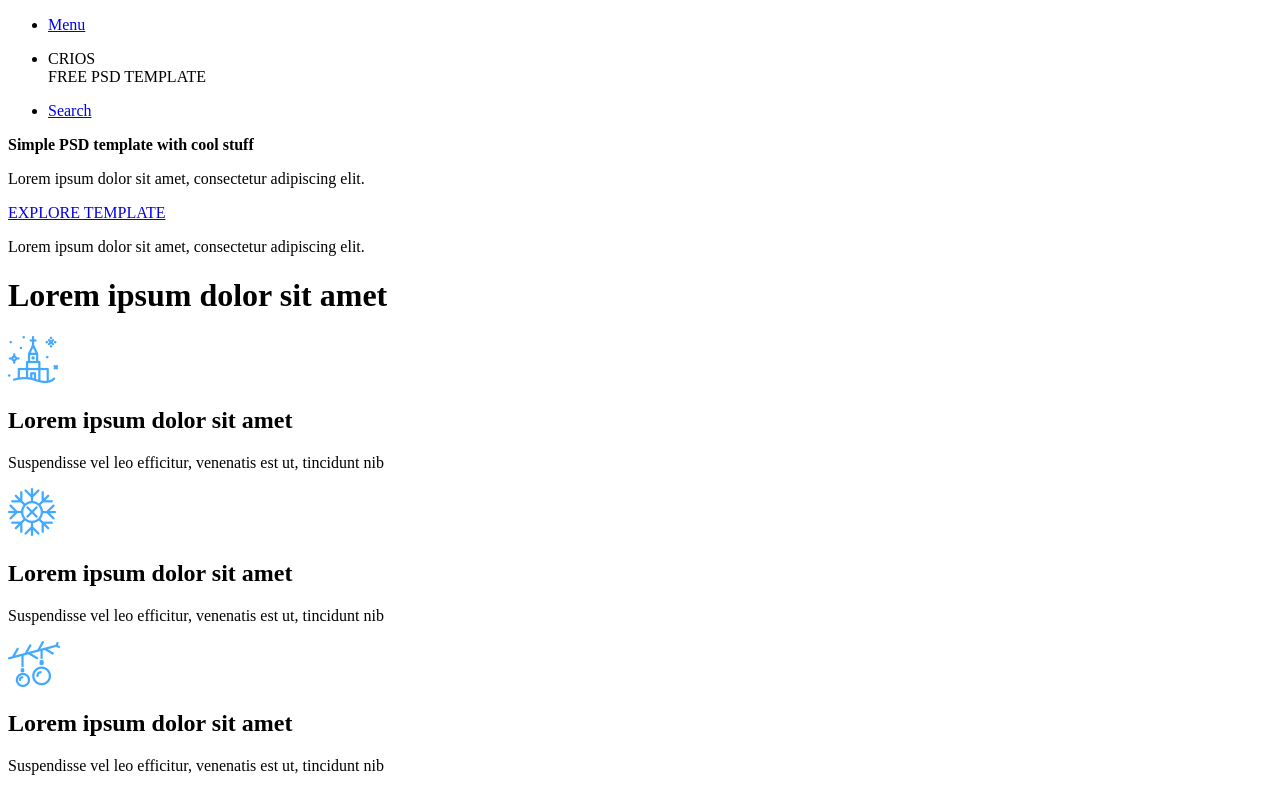
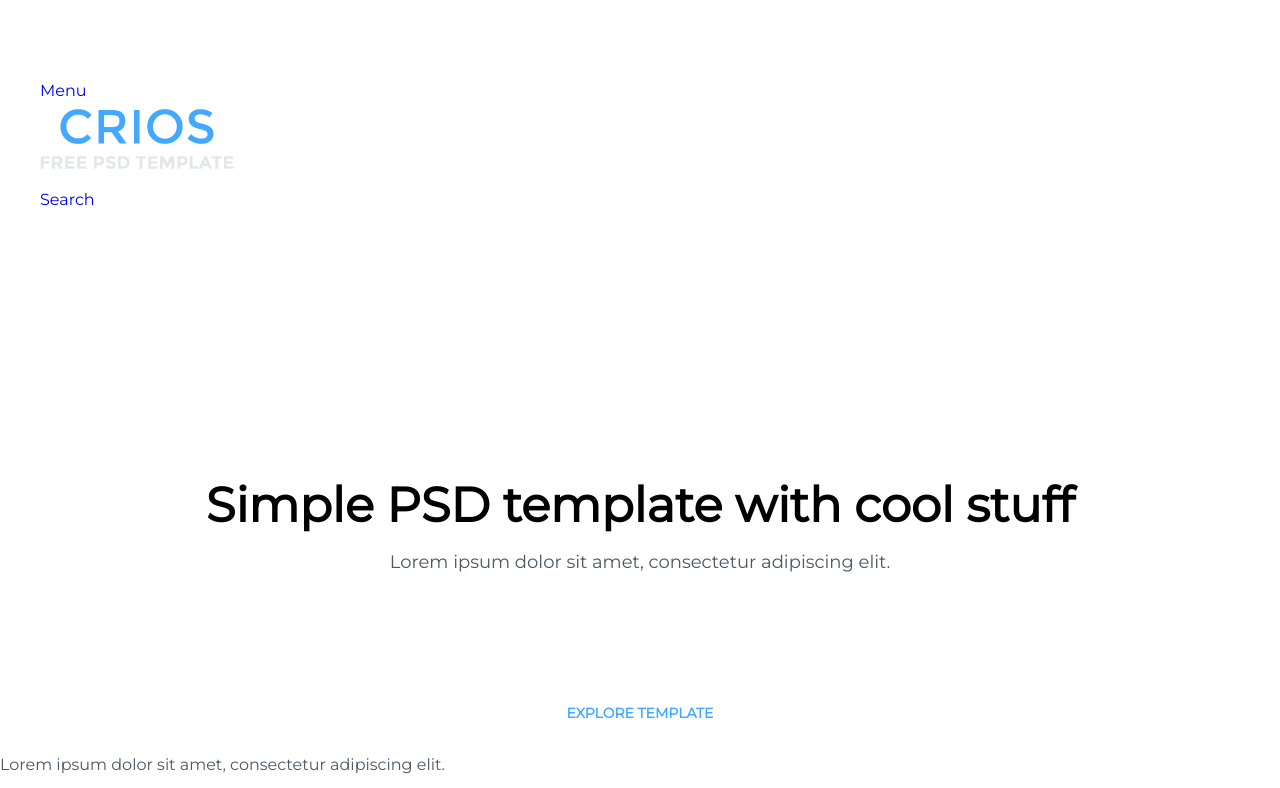
Before and after one commit to A-work/Crios_site, a plain HTML site: page index.html in a window 1280 px wide. Shown: the top 788 px of the page. Drawn offline with Linux system fonts and the light colour scheme.

Commit message:
Добавила логотип / Исправлены мелкие ошибки / Пишу CSS

```diff
--- a/css/style.css
+++ b/css/style.css
@@ -0,0 +1,51 @@
+body {
+    background-color: #ffffff;
+    padding: 0;
+    margin: 0;
+    font-family: 'Montserrat', sans-serif;
+    font-size: 16px;
+    color: #4b5863;
+    line-height: 36px;
+}
+
+.main-navigation {
+    padding-top: 57px;
+    padding-bottom: 262px;
+}
+
+.main-navigation-ul {
+    list-style: none;
+}
+
+.main-navigation-ul a {
+    text-decoration: none;
+}
+
+.promo {
+    text-align: center;
+}
+
+.promo b {
+    font-size: 48px;
+    line-height: 18px;
+    color: black;
+}
+
+.promo p {
+    font-size: 18px;
+    line-height: 18px;
+    padding-bottom: 106px;
+}
+
+.promo a {
+    text-decoration: none;
+    font-size: 14px;
+    line-height: 18px;
+    font-weight: bold;
+    color: #43a9ff;
+}
+
+
+.main-footer {
+    padding-top: 135px;
+}
--- a/index.html
+++ b/index.html
@@ -3,6 +3,7 @@
     <head>
         <meta charset="utf-8">
         <title>CRIOS</title>
+        <link href="https://fonts.googleapis.com/css?family=Montserrat" rel="stylesheet">
         <link rel="stylesheet" href="css/style.css">
     </head>
 
@@ -10,9 +11,9 @@
         <header class="main-header">
             <div class="container">
                 <nav class="main-navigation">
-                    <ul>
+                    <ul class="main-navigation-ul">
                         <li><a href="#">Menu</a></li>
-                        <li><p>CRIOS<br>FREE PSD TEMPLATE</p></li>
+                        <li><img src="img/crios_logo.png" alt="Crios" width="194" height="60"></li>
                         <li><a href="#">Search</a></li>
                     </ul>
                 </nav>
@@ -20,7 +21,6 @@
         </header>
 
         <main class="container">
-            <div class="container">
                 <div class="promo">
                     <b>Simple PSD template with cool stuff</b>
                     <p>Lorem ipsum dolor sit amet, consectetur adipiscing elit.</p>
@@ -97,7 +97,6 @@
                         <p>CEO at Crios.com </p>
                     </div>
                 </div>
-            </div>
         </main>
 
 
```
Also changed, not shown: img/crios_logo.png (added).
